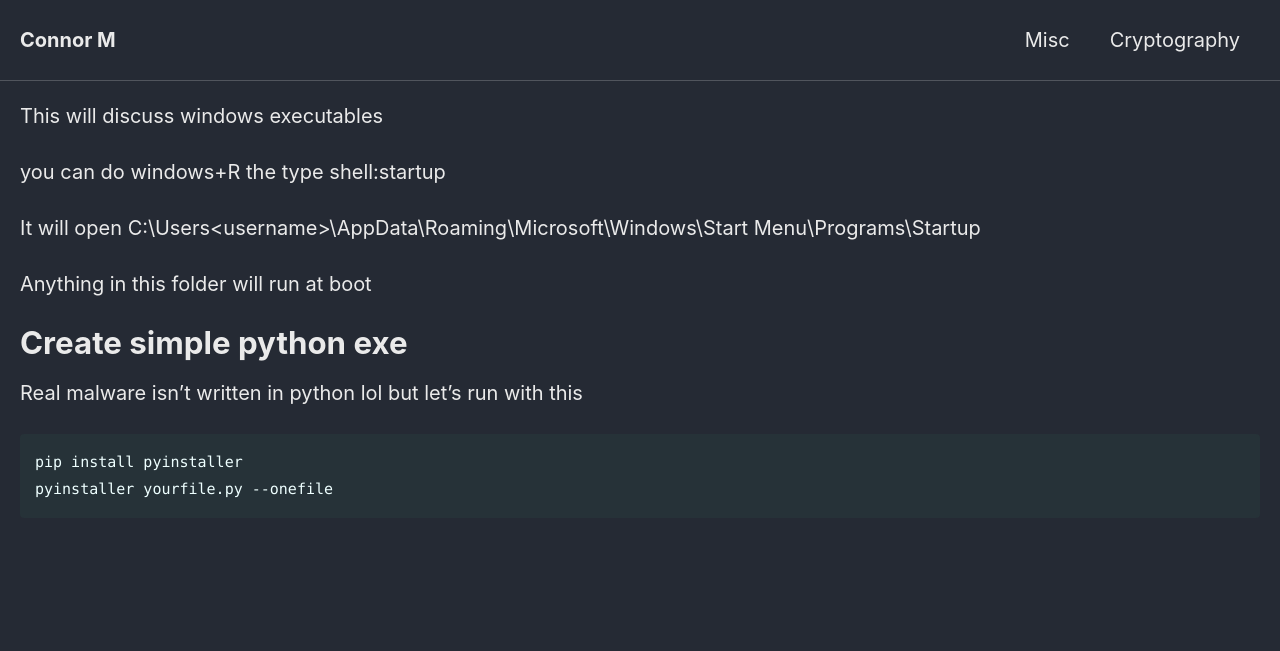
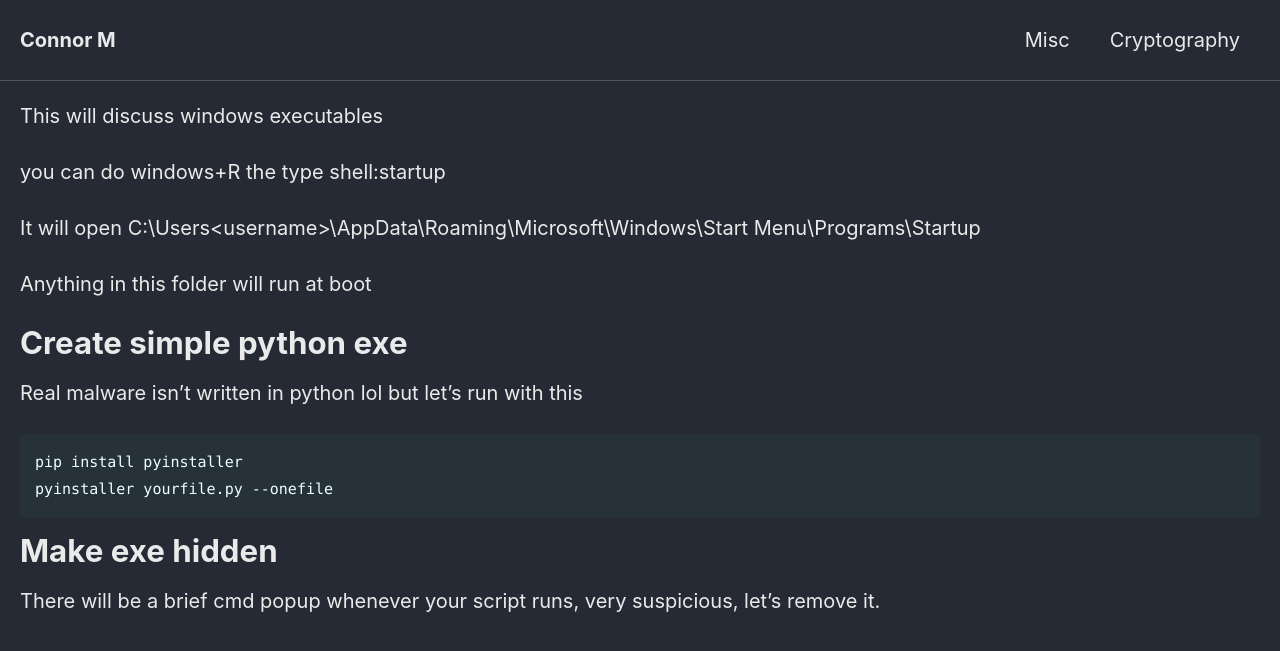
Before and after one commit to Connor-McCartney/Connor-McCartney.github.io, a Jekyll site: the page built from _pages/misc/basic-malware.md, in a window 1280 px wide. Shown: the top 651 px of the page. Built offline with Jekyll 4.4.1, drawn with Linux system fonts in a browser that asks for light colours; cached includes are drawn as plain includes; our own code applies the rules of GitHub Pages for plain Markdown files.

Commit message:
Update basic-malware.md

````diff
--- a/_pages/misc/basic-malware.md
+++ b/_pages/misc/basic-malware.md
@@ -18,3 +18,7 @@ Real malware isn't written in python lol but let's run with this
 pip install pyinstaller
 pyinstaller yourfile.py --onefile
 ```
+
+# Make exe hidden
+
+There will be a brief cmd popup whenever your script runs, very suspicious, let's remove it.
````
